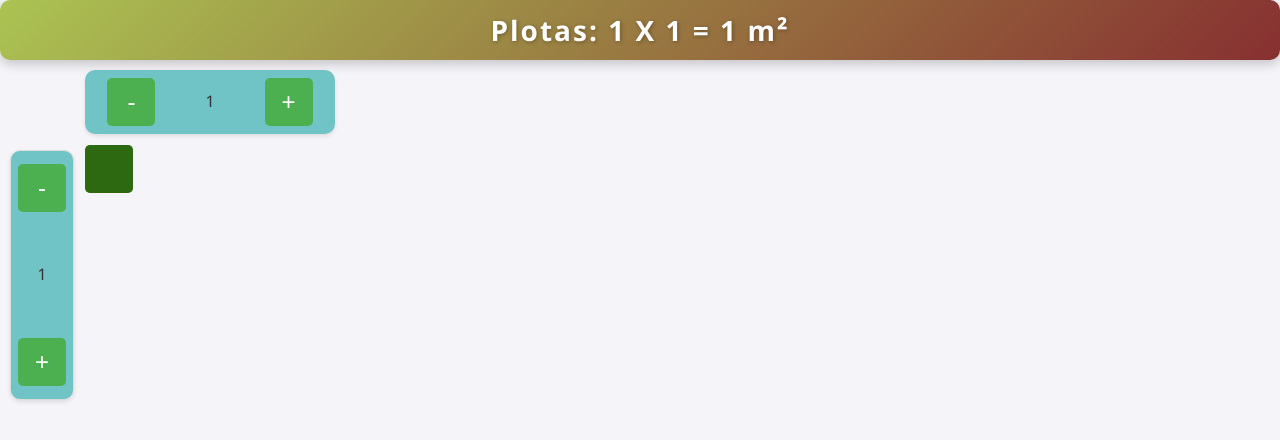
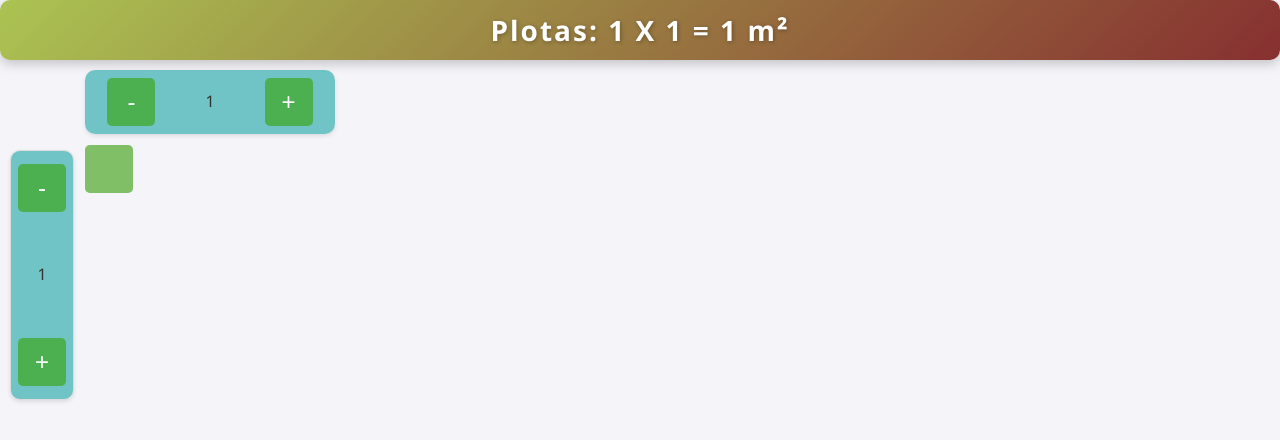
Before and after one commit to JustinasPakalnis/react-squares, a React (Vite) app: page / in a window 1280 px wide. Shown: the top 440 px of the page. Built offline with nearby package versions, Linux system fonts and the light colour scheme.

Commit message:
dabar jau tikrai

```diff
--- a/src/App.css
+++ b/src/App.css
@@ -99,6 +99,11 @@ button:hover {
   top: 150px;
   left: 10px;
 }
+.container {
+  padding: 5rem;
+  display: flex;
+  gap: 0.3rem;
+}
 .block {
   height: 3rem;
   width: 3rem;
@@ -109,12 +114,7 @@ button:hover {
 .block1 {
   height: 3rem;
   width: 3rem;
-  background-color: rgb(45, 105, 17);
+  background-color: rgb(111, 182, 86);
   border-radius: 5px;
   margin-bottom: 0.3rem;
 }
-.container {
-  padding: 5rem;
-  display: flex;
-  gap: 0.3rem;
-}
--- a/src/components/main/Main.jsx
+++ b/src/components/main/Main.jsx
@@ -2,6 +2,7 @@ import { useContext } from "react";
 import { GlobalContext } from "../../context/GlobalContext";
 import { SidePanel } from "../side_panel/SidePanel";
 import { TopPanel } from "../top_panel/TopPanel";
+import { useState } from "react";
 export function Main() {
   const { column, row, addRow, addColumn, remoweColumn, remoweRow } =
     useContext(GlobalContext);
@@ -9,16 +10,23 @@ export function Main() {
   const columnArray = Array(column).fill();
   console.log(rowArray);
   console.log(columnArray);
+  const [blockClass, setBlockClass] = useState("block");
 
   return (
     <main>
       <TopPanel></TopPanel>
       <SidePanel></SidePanel>
       <div className="container">
-        {rowArray.map((row, rowIndex) => (
-          <div key={rowIndex} className="block">
-            {columnArray.map((row, colIndex) => (
-              <div key={colIndex} className="block1"></div>
+        {rowArray.map((div, index) => (
+          <div key={index} className={blockClass}>
+            {columnArray.map((div, index) => (
+              <div
+                onClick={() =>
+                  setBlockClass(blockClass === "block" ? "block1" : "block")
+                }
+                key={index}
+                className={blockClass}
+              ></div>
             ))}
           </div>
         ))}
```
